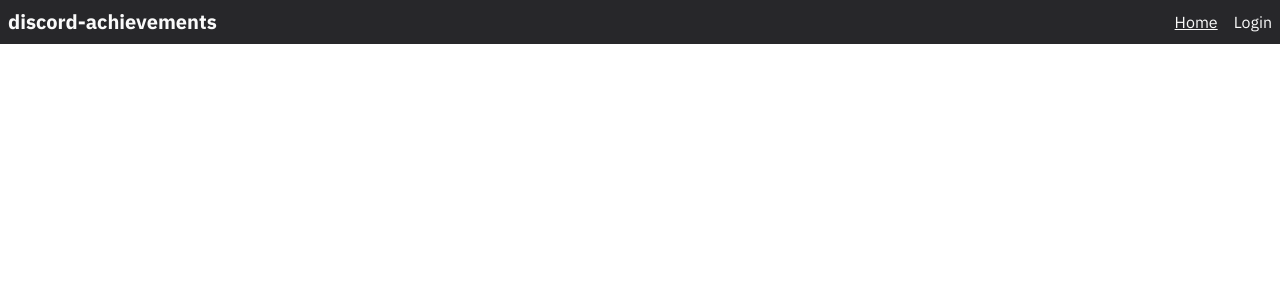
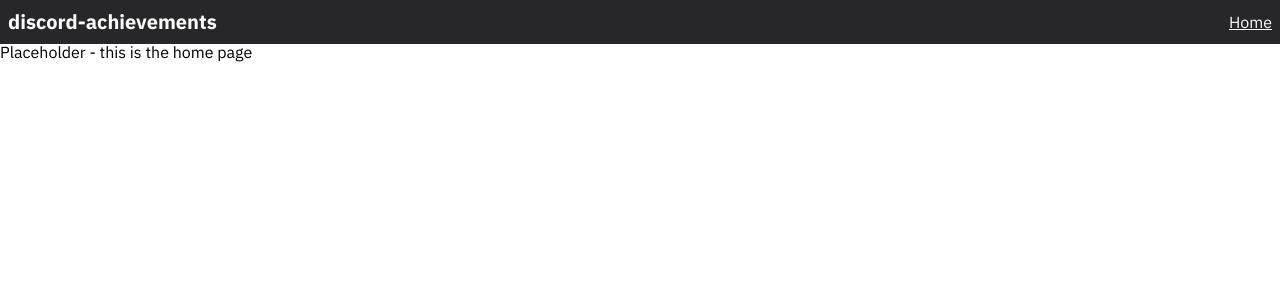
Before and after one commit to nint8835/discord-achievements, a React (Vite) app in the folder pkg/app/frontend/: page / in a window 1280 px wide. Shown: the top 300 px of the page. Built offline with nearby package versions, Linux system fonts and the light colour scheme; no server answers.

Commit message:
Introduce (empty) home page

```diff
--- a/pkg/app/frontend/index.html
+++ b/pkg/app/frontend/index.html
@@ -6,7 +6,7 @@
         <title>discord-achievements</title>
     </head>
     <body>
-        <div id="root"></div>
+        <div id="root" class="h-[100vh] w-[100vw]"></div>
         <script type="module" src="/src/main.tsx"></script>
     </body>
 </html>
--- a/pkg/app/frontend/src/components/Navbar.tsx
+++ b/pkg/app/frontend/src/components/Navbar.tsx
@@ -54,7 +54,7 @@ function Navbar() {
     const [showMobileMenu, setShowMobileMenu] = useState(false);
 
     return (
-        <nav className="bg-zinc-800 py-2 text-zinc-50">
+        <nav className="fixed w-full bg-zinc-800 py-2 text-zinc-50">
             <div className="container mx-auto flex justify-between px-2">
                 <div className="text-xl font-bold">
                     <a href="/">discord-achievements</a>
--- a/pkg/app/frontend/src/main.tsx
+++ b/pkg/app/frontend/src/main.tsx
@@ -7,6 +7,7 @@ import React from 'react';
 import ReactDOM from 'react-dom/client';
 import { RouterProvider, createBrowserRouter } from 'react-router-dom';
 import './index.css';
+import Home from './routes/Home';
 import Root from './routes/Root';
 import RouterError from './routes/RouterError';
 
@@ -17,6 +18,12 @@ const router = createBrowserRouter([
         path: '/',
         element: <Root />,
         errorElement: <RouterError />,
+        children: [
+            {
+                element: <Home />,
+                index: true,
+            },
+        ],
     },
 ]);
 
--- /dev/null
+++ b/pkg/app/frontend/src/routes/Home.tsx
@@ -0,0 +1,5 @@
+import React from 'react';
+
+export default function Home() {
+    return <div>Placeholder - this is the home page</div>;
+}
--- a/pkg/app/frontend/src/routes/Root.tsx
+++ b/pkg/app/frontend/src/routes/Root.tsx
@@ -1,10 +1,14 @@
 import React from 'react';
+import { Outlet } from 'react-router-dom';
 import Navbar from '../components/Navbar';
 
 export default function Root() {
     return (
         <>
             <Navbar />
+            <div className="h-full pt-10">
+                <Outlet />
+            </div>
         </>
     );
 }
```
